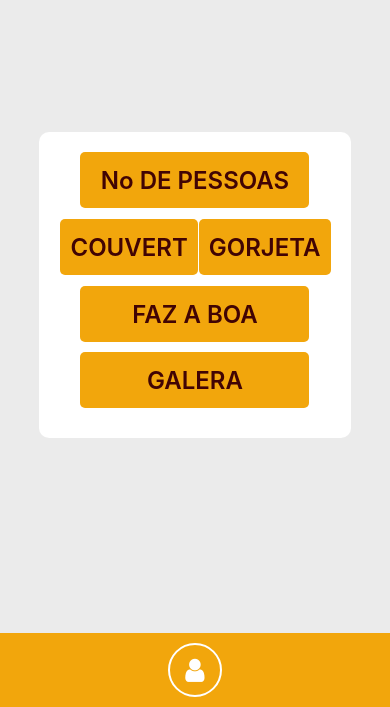
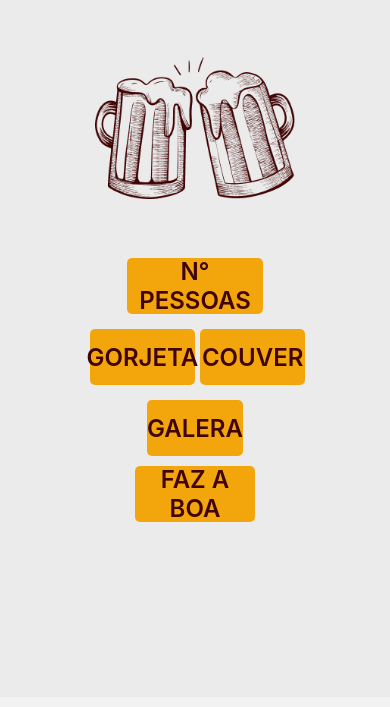
Before and after one commit to ICEI-PUC-Minas-PMV-ADS/pmv-ads-2023-2-e3-proj-mov-t2-choppanheiro, a React Native app in the folder src/Choppanheiro/: screen /Mesa in a window 390 px wide. Shown: the part 137-844 px from the top of the page. Built offline with nearby package versions, Linux system fonts and the light colour scheme.

Commit message:
Feat: Adição de modais e demais ajuste

```diff
--- a/src/Choppanheiro/controller/controller.js
+++ b/src/Choppanheiro/controller/controller.js
@@ -2,7 +2,7 @@ import axios from "axios";
 import { useNavigation } from "@react-navigation/native";
 
 export function Logar(credenciais, navigation) {
-  const apiURL = "http://192.168.18.6:3000/usuarios";
+  const apiURL = "http://192.168.100.100:3000/usuarios";
 
   axios.get(apiURL).then((response) => {
     const userData = response.data;
@@ -24,7 +24,7 @@ export function Logar(credenciais, navigation) {
 }
 
 export function Cadastrar(credenciais) {
-  const apiURL = "http://192.168.18.6:3000/usuarios";
+  const apiURL = "http://192.168.100.100:3000/usuarios";
 
   axios.get(apiURL).then((response) => {
     const userData = response.data;
@@ -50,7 +50,7 @@ export function Cadastrar(credenciais) {
   });
 }
 export function Add(items) {
-  const apiURL = "http://192.168.18.6:3000/pedidos";
+  const apiURL = "http://192.168.100.100:3000/pedidos";
 
   const dataAtual = new Date();
   const dataFormatada = dataAtual.toISOString();
@@ -91,7 +91,7 @@ export function Add(items) {
     });
 }
 export async function getPedidos() {
-  const apiURL = "http://192.168.18.6:3000/pedidos";
+  const apiURL = "http://192.168.100.100:3000/pedidos";
 
   try {
     const response = await axios.get(apiURL);
@@ -104,7 +104,7 @@ export async function getPedidos() {
 
 
 export function AtualizarDados(credenciais, novasCredenciais) {
-  const apiURL = "http://192.168.18.6:3000/usuarios";
+  const apiURL = "http://192.168.100.100:3000/usuarios";
 
   axios
     .get(apiURL)
--- a/src/Choppanheiro/view/cadastro.js
+++ b/src/Choppanheiro/view/cadastro.js
@@ -26,6 +26,7 @@ export default function Cadastro() {
 
         if (cadastroBemSucedido) {
           Alert.alert('Erro no Cadastro', 'Verifique suas credenciais e tente novamente.');
+          return;//
         } else {
             Alert.alert('Cadastro concluído', 'Seu cadastro foi concluído com sucesso.', [
                 {
--- a/src/Choppanheiro/view/login.js
+++ b/src/Choppanheiro/view/login.js
@@ -38,6 +38,7 @@ export default function Login() {
       if (loginBemSucedido) {
         // Login falhou
         Alert.alert('Erro no Login', 'Verifique suas credenciais e tente novamente.');
+        return;
       } else {
 
         // Login bem-sucedido
--- a/src/Choppanheiro/view/mesa.js
+++ b/src/Choppanheiro/view/mesa.js
@@ -1,12 +1,23 @@
 import { StatusBar } from "expo-status-bar";
-import { StyleSheet, Text, View } from "react-native";
-import { Botao, Profile } from "../components/components";
+import { StyleSheet, Text, Image, View, Modal } from "react-native";
+import { Botao, NumeroPessoas, Gorjeta, Couver } from "../components/components";
 import { useNavigation } from "@react-navigation/native";
-
-import { Modal } from "../components/components";
+import { useState } from 'react';
 
 export default function Mesa() {
   const navigation = useNavigation();
+  const [modalPessoa, setModalPessoa] = useState(false);
+  const toggleModalPessoa = () => {
+    setModalPessoa(!modalPessoa);
+  };
+  const [modalGorjeta, setModalGorjeta] = useState(false);
+  const toggleGorjeta = () => {
+    setModalGorjeta(!modalGorjeta);
+  };
+  const [modalCouver, setModalCouver] = useState(false);
+  const toggleCouver = () => {
+    setModalCouver(!modalCouver); // Corrigindo o nome da função aqui
+  };
 
   const tLogin = () => {
     navigation.navigate("Login");
@@ -21,50 +32,47 @@ export default function Mesa() {
 
   return (
     <View style={styles.container}>
-      <View
-        style={{
-          alignItems: "center",
-          position: "absolute",
-          padding: 20,
-          backgroundColor: "#FFFFFF",
-          borderRadius: 10,
-        }}
-      >
-        {/* Linha 1 */}
+      <View style={{ alignItems: "center" }}>
+        <Image style={styles.img} source={require('../assets/Vector.png')} />
+
         <View style={styles.rowContainer}>
-          <Modal texto={"No DE PESSOAS"} style={{ width: 229 }} holder={'INSIRA O NUMERO DE PESSOAS'}></Modal>
+          <Botao texto={"N° PESSOAS"} style={{ width: '82%' }} onPress={toggleModalPessoa}/>
+          <Modal visible={modalPessoa} animationType='slide' transparent={true}>
+            <View style={styles.containerModal}>
+              <NumeroPessoas onPress={toggleModalPessoa}/>
+            </View>
+          </Modal>
         </View>
 
-        {/* Linha 2 */}
-        <View style={styles.rowContainer}>
-          <Modal texto={'COUVERT'} style={{margin: 1}} holder={'INSIRA O VALOR DO COUVERT'}></Modal>
-          <Modal texto={'GORJETA'} holder={'INSIRA O VALOR DA GORJETA'}></Modal>
+        <View style={[styles.rowContainer]}>
+          <Botao  texto={"GORJETA"} style={{margin: 5, width: '40%'}} onPress={toggleGorjeta}/>
+          <Modal transparent={true} visible={modalGorjeta} animationType='fade'>
+            <View style={styles.containerModal}>
+              <Gorjeta onPress={toggleGorjeta}/>
+            </View>
+          </Modal>
+
+          <Botao texto={"COUVER"} style={{width: '40%'}} onPress={toggleCouver}/>
+          <Modal transparent={true} visible={modalCouver} animationType='fade'>
+            <View style={styles.containerModal}>
+              <Couver onPress={toggleCouver}/>
+            </View>
+          </Modal>
         </View>
 
-        {/* Linha 3 */}
         <View style={styles.rowContainer}>
           <Botao
-            texto={"FAZ A BOA"}
-            style={{ width: 229 }} onPress={tPedido}
+            texto={"GALERA"}
+            style={{ width: '82%' }} /*onPress={tCadastro}*/
           />
         </View>
 
-        {/* Linha 4 */}
         <View style={styles.rowContainer}>
-          <Botao
-            texto={"GALERA"}
-            style={{ width: 229 }} /*onPress={tCadastro}*/
+          <Botao texto={"FAZ A BOA"}
+            style={{ width: '82%' }} /*onPress={tPedido}*/
           />
         </View>
       </View>
-      {/* Último Botão */}
-      <Profile
-        width={"100%"}
-        bgColor={"#F2A60C"}
-        navigation={navigation}
-      ></Profile>
-
-      <StatusBar style="auto" />
     </View>
   );
 }
@@ -75,16 +83,24 @@ const styles = StyleSheet.create({
     backgroundColor: "#EBEBEB",
     justifyContent: "center",
     alignItems: "center",
+    marginBottom: 10
   },
   rowContainer: {
-    flexDirection: "row",
+    flexDirection: 'row',
     justifyContent: "center",
     alignItems: "center",
     marginBottom: 10,
   },
-  lastButtonContainer: {
-    width: "100%",
-    backgroundColor: "#F2A60C",
-    marginTop: "auto", // Empurra o último botão para o final da tela
+  img: {
+    width: 200,
+    height: 200,
+    resizeMode: 'contain',
+    marginBottom: 30
   },
+  containerModal:{
+    margin: 15,
+    flex: 1,
+    alignItems: 'center',
+    justifyContent: 'center'
+  }
 });
--- a/src/Choppanheiro/view/pedidos.js
+++ b/src/Choppanheiro/view/pedidos.js
@@ -1,48 +1,43 @@
 import { StatusBar } from 'expo-status-bar';
 import { StyleSheet, Text, View, Image, Modal } from 'react-native';
-import {Botao, Profile, Pedido, BotaoComanda, Comanda} from '../components/components';
+import { Botao, Pedido, BotaoComanda, Comanda } from '../components/components';
 import { useNavigation } from '@react-navigation/native';
 import { useState } from 'react';
 
-export default function Item (){
+export default function Item() {
   const navigation = useNavigation();
   const [modalVisible, setModalVisible] = useState(false);
   const toggleModal = () => {
     setModalVisible(!modalVisible);
   };
-    //Modal comanda
+
   const [modalComanda, setModalComanda] = useState(false);
-    const toggleComanda =() =>{
+  const toggleComanda = () => {
     setModalComanda(!modalComanda);
   };
-      return(
+
+  const fecharConta = () => {
+    navigation.navigate('Mesa');
+  };
+
+  return (
     <View style={styles.container}>
-          <Image style={styles.img}
-            source={require('../assets/Vector.png')}
-          />
-          <Botao texto={'ADICIONAR ITEM'} onPress={toggleModal}/>
+      <Image style={styles.img} source={require('../assets/Vector.png')} />
+      <Botao texto={'ADICIONAR ITEM'} onPress={toggleModal} />
       <Modal transparent={true} animationType='slide' visible={modalVisible}>
         <View style={styles.containerModal}>
-              <Pedido onPress={toggleModal}></Pedido>
-
+          <Pedido onPress={toggleModal} />
         </View>
       </Modal>
-          <Botao style ={styles.botao} texto={'FECHAR CONTA'}/>
-          <BotaoComanda style ={styles.botaoComanda} texto={'COMANDA'} onPress={toggleComanda}/>
-
+      <Botao style={styles.botao} texto={'FECHAR CONTA'} onPress={fecharConta} />
+      <BotaoComanda style={styles.botaoComanda} texto={'COMANDA'} onPress={toggleComanda} />
       <Modal visible={modalComanda} transparent={true} animationType='slide'>
         <View style={styles.containerModal}>
-            <Comanda onPress={toggleComanda}></Comanda>
+          <Comanda onPress={toggleComanda} />
         </View>
       </Modal>
-
-
-
-
-          <Profile width={'100%'} bgColor={'#F2A60C'}></Profile>
     </View>
   );
-
 }
 
 const styles = StyleSheet.create({
@@ -66,7 +61,6 @@ const styles = StyleSheet.create({
     width: 200,
     height: 200,
     resizeMode: 'contain',
-    marginTop: 100,
     marginBottom: 0
   },
   containerModal:{
--- a/src/Choppanheiro/view/principal.js
+++ b/src/Choppanheiro/view/principal.js
@@ -8,7 +8,7 @@ export default function Principal() {
   const navigation = useNavigation();
 
   const tMesa = () => {
-    navigation.navigate("Mesa");
+    navigation.navigate("Pedido");
   };
   return (
     <View style={styles.container}>
```
Also changed, not shown: src/Choppanheiro/components/components.js (+124 -12 lines). Lines whose indentation alone changed are shown as unchanged.
